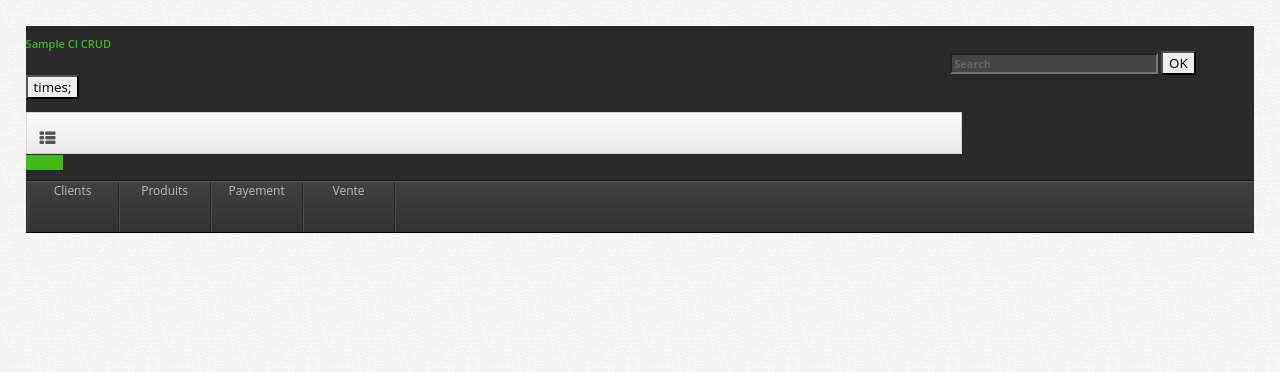
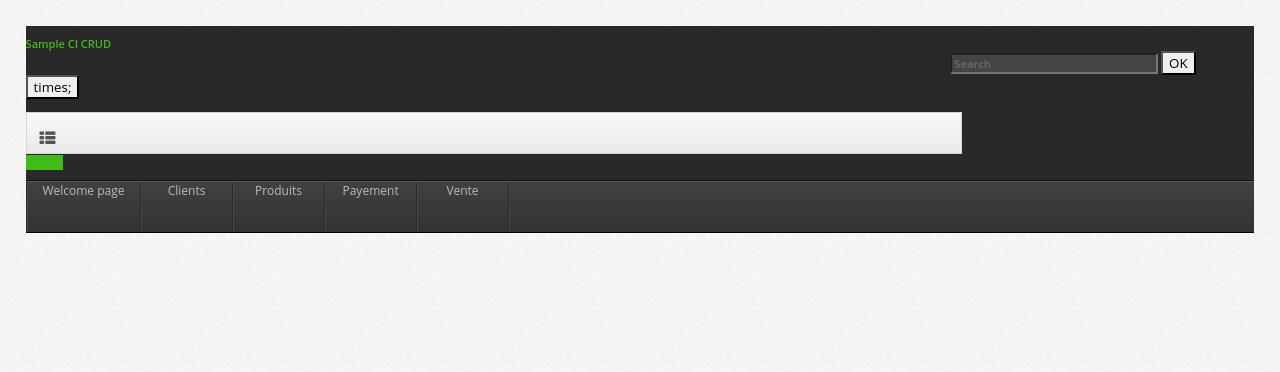
Before and after one commit to horaciokoko/gasy_dev, a CodeIgniter app: the page made by application/views/templates/head.php in a window 1280 px wide. Shown: the top 372 px of the page. Run offline with CodeIgniter, Linux system fonts and the light colour scheme; some libraries are stand-ins or nearby versions.

Commit message:
Modification readme et header

```diff
--- a/application/views/templates/head.php
+++ b/application/views/templates/head.php
@@ -68,6 +68,7 @@
             <div class="subnavbar-inner" id="header">
                 <div class="container">
                     <ul class="mainnav">
+                        <li id="menu_home"> <a href='<?php echo site_url("/")?>'><span>Welcome page</span> </a></li>
                         <li id="menu_home"> <a href='<?php echo site_url("main/")?>'><span>Clients</span> </a></li>
                         <li id="menu_article"> <a href='<?php echo site_url("main/produit")?>'><span>Produits</span> </a> </a>
                         </li>
```
Also changed, not shown: assets/img/welcome.png (added), 1 other file.
